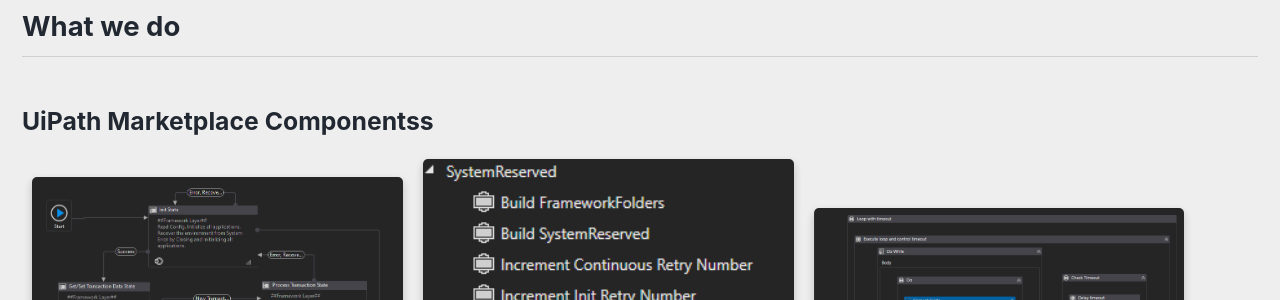
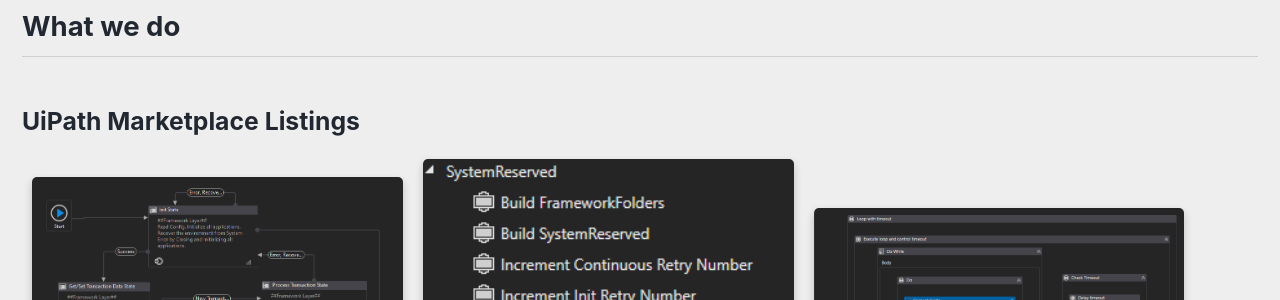
Before and after one commit to Paradox-Automation/Paradox-Automation.github.io, a Jekyll site: the page built from index.html, in a window 1280 px wide. Shown: the part 440-740 px from the top of the page. Built offline with Jekyll 4.4.1, drawn with Linux system fonts in a browser that asks for light colours; cached includes are drawn as plain includes; the list of posts is cut into pages by our own code.

Commit message:
Update Components to Listings

```diff
--- a/index.html
+++ b/index.html
@@ -12,7 +12,7 @@
 </span>
 
 <h2>What we do</h2>
-<h3>UiPath Marketplace Componentss</h3>
+<h3>UiPath Marketplace Listings</h3>
 
 <div class="card-list">
   <div class="card">
```
